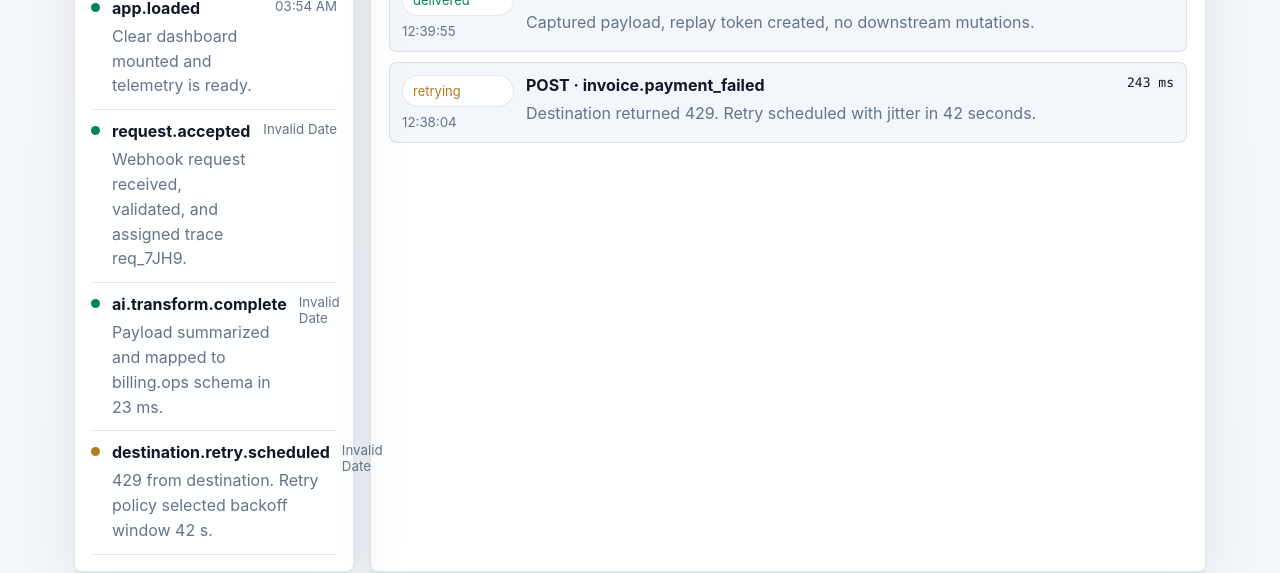
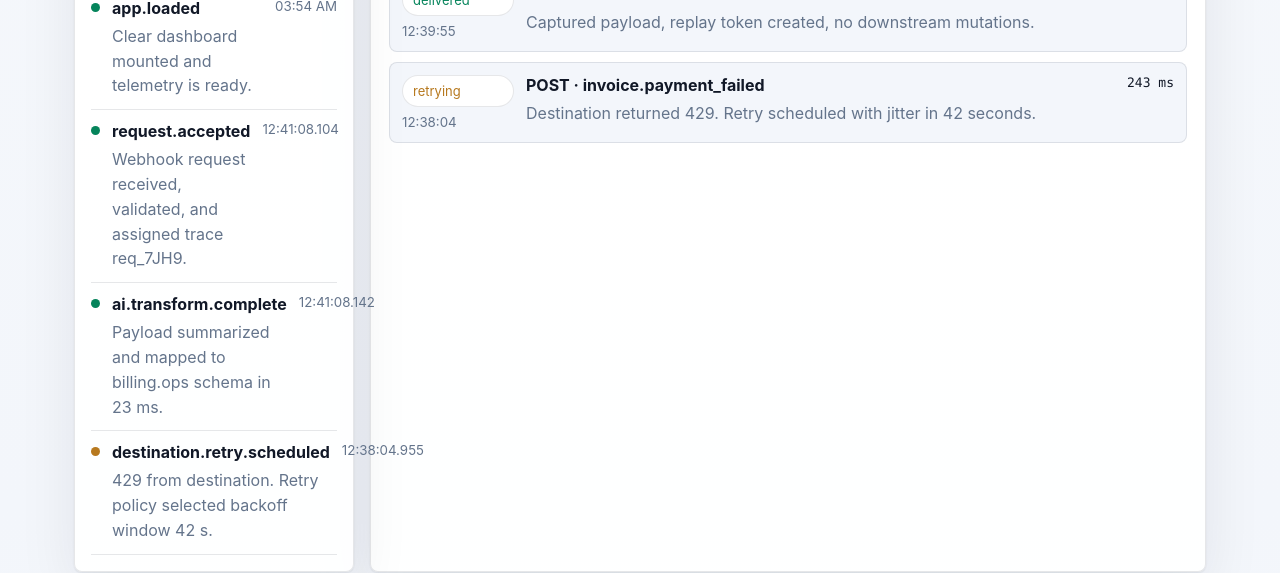
Before and after one commit to dennisonbertram/clear-instant-webhooks, a React (Vite) app: page / in a window 1280 px wide. Shown: the part 1760-2333 px from the top of the page. Built offline with nearby package versions, Linux system fonts and the light colour scheme; no server answers.

Commit message:
fix: keep trace timestamps readable

```diff
--- a/src/main.tsx
+++ b/src/main.tsx
@@ -30,6 +30,16 @@ import { readEvents, recordEvent, type TelemetryEvent } from './lib/observabilit
 import './styles.css';
 
 const clerkKey = import.meta.env.VITE_CLERK_PUBLISHABLE_KEY as string | undefined;
+
+export function formatTraceTime(timestamp: string) {
+  const parsed = new Date(timestamp);
+
+  if (Number.isNaN(parsed.getTime())) {
+    return timestamp;
+  }
+
+  return parsed.toLocaleTimeString([], { hour: '2-digit', minute: '2-digit' });
+}
 
 export function AppShell() {
   return clerkKey ? (
@@ -360,7 +370,7 @@ function ProductDashboard({
                 <strong>{event.name}</strong>
                 <p>{'message' in event ? event.message : event.detail}</p>
               </div>
-              <small>{new Date(event.timestamp).toLocaleTimeString([], { hour: '2-digit', minute: '2-digit' })}</small>
+              <small>{formatTraceTime(event.timestamp)}</small>
             </div>
           ))}
         </section>
```
Also changed, not shown: 1 other file (tests, documents, lock files or other folders).
